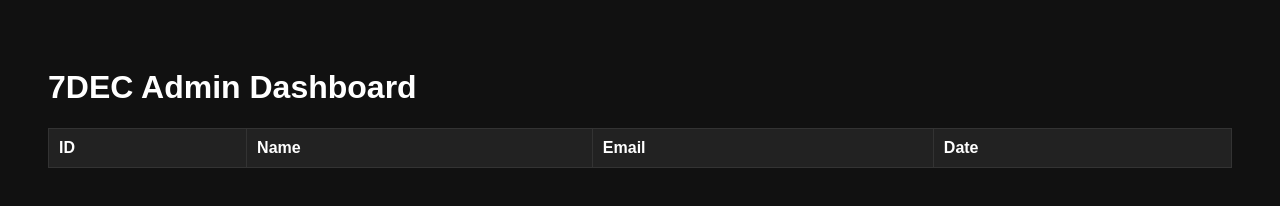
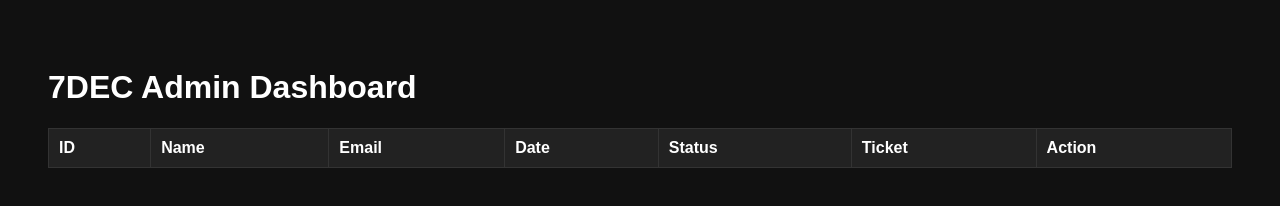
Before and after one commit to Pookpik52/7Dec, a website: page admin.html in a window 1280 px wide. Drawn offline with Linux system fonts and the light colour scheme; no server answers.

Commit message:
fix admin show ticket

```diff
--- a/admin.html
+++ b/admin.html
@@ -38,7 +38,11 @@
   <th>Name</th>
   <th>Email</th>
   <th>Date</th>
+  <th>Status</th>
+  <th>Ticket</th>
+  <th>Action</th>
 </tr>
+
   </thead>
   <tbody></tbody>
 </table>
@@ -59,6 +63,7 @@ async function loadPayments() {
       <td>${payment.email}</td>
       <td>${new Date(payment.created_at).toLocaleString()}</td>
       <td>${payment.status || 'pending'}</td>
+      <td>${payment.ticket_code || '-'}</td>
       <td>
         ${
           payment.status !== 'approved'
```
Lines whose indentation alone changed are shown as unchanged.
